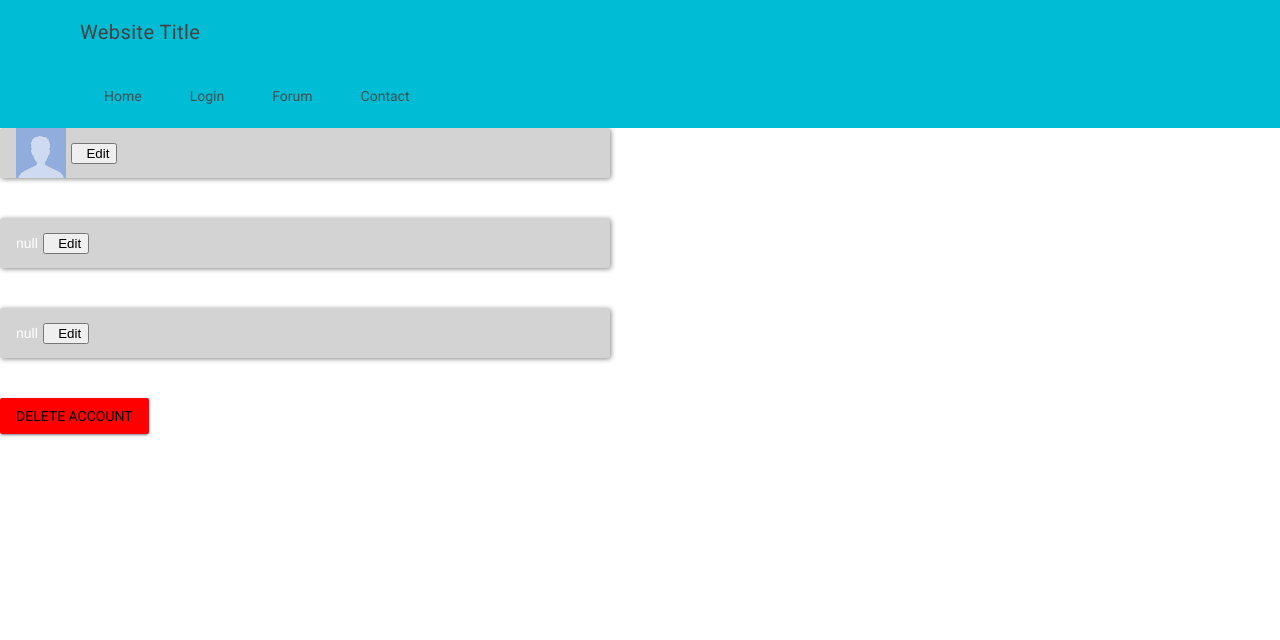
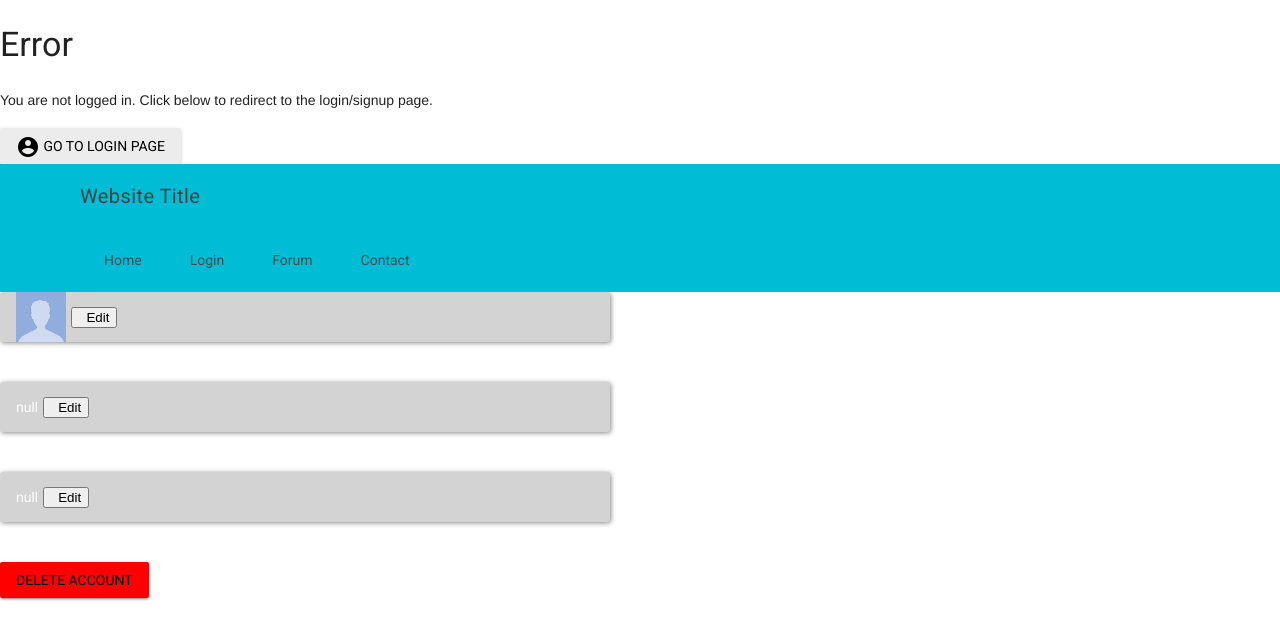
Before and after one commit to slothgamez/fireplex.github.io, a Jekyll site: the page firebase/account/index.html, which Jekyll copies as it is, in a window 1280 px wide. Shown: the top 640 px of the page. Built offline with Jekyll 4.4.1, drawn with Linux system fonts in a browser that asks for light colours; nearby versions of some CDN libraries; comment, search, counter and statistics services are not loaded.

Commit message:
Update index.html

```diff
--- a/firebase/account/index.html
+++ b/firebase/account/index.html
@@ -187,6 +187,15 @@
   </script>
 <body>
     <div class="mdl-layout mdl-js-layout mdl-layout--fixed-header">
+    <section id="page-splash">
+      <h3 class="logo">Error</h3>
+      <p>You are not logged in. Click below to redirect to the login/signup page.</p>
+      <div>
+        <button id="sign-in-button" class="mdl-button--raised mdl-button mdl-js-button mdl-js-ripple-effect"><i class="material-icons">account_circle</i> Go to login page</button>
+      </div>
+    </section>
+
+
         <header class="mdl-layout__header mdl-layout__header--waterfall portfolio-header">
             <div class="mdl-layout__header-row portfolio-logo-row">
                 <span class="mdl-layout__title">
```
